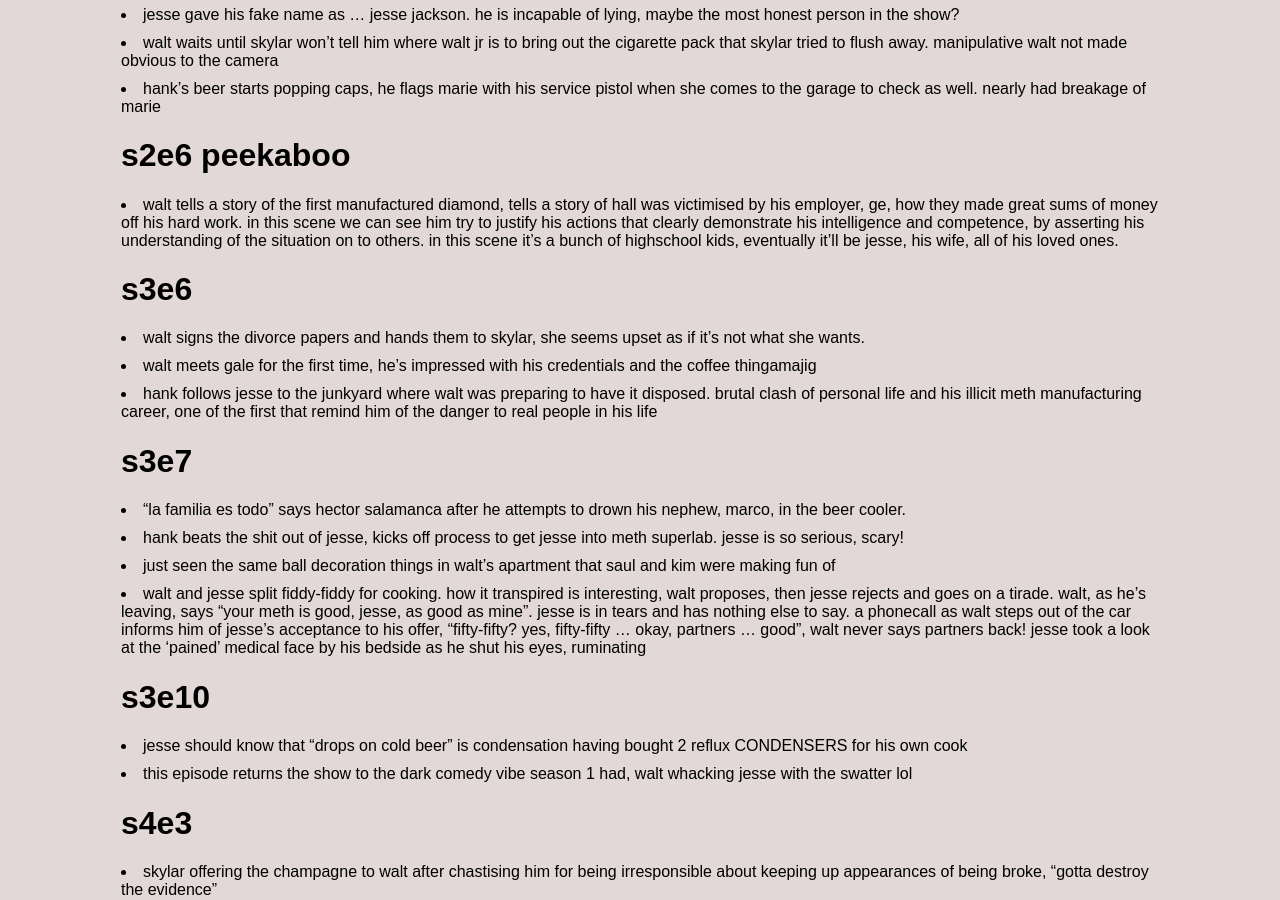
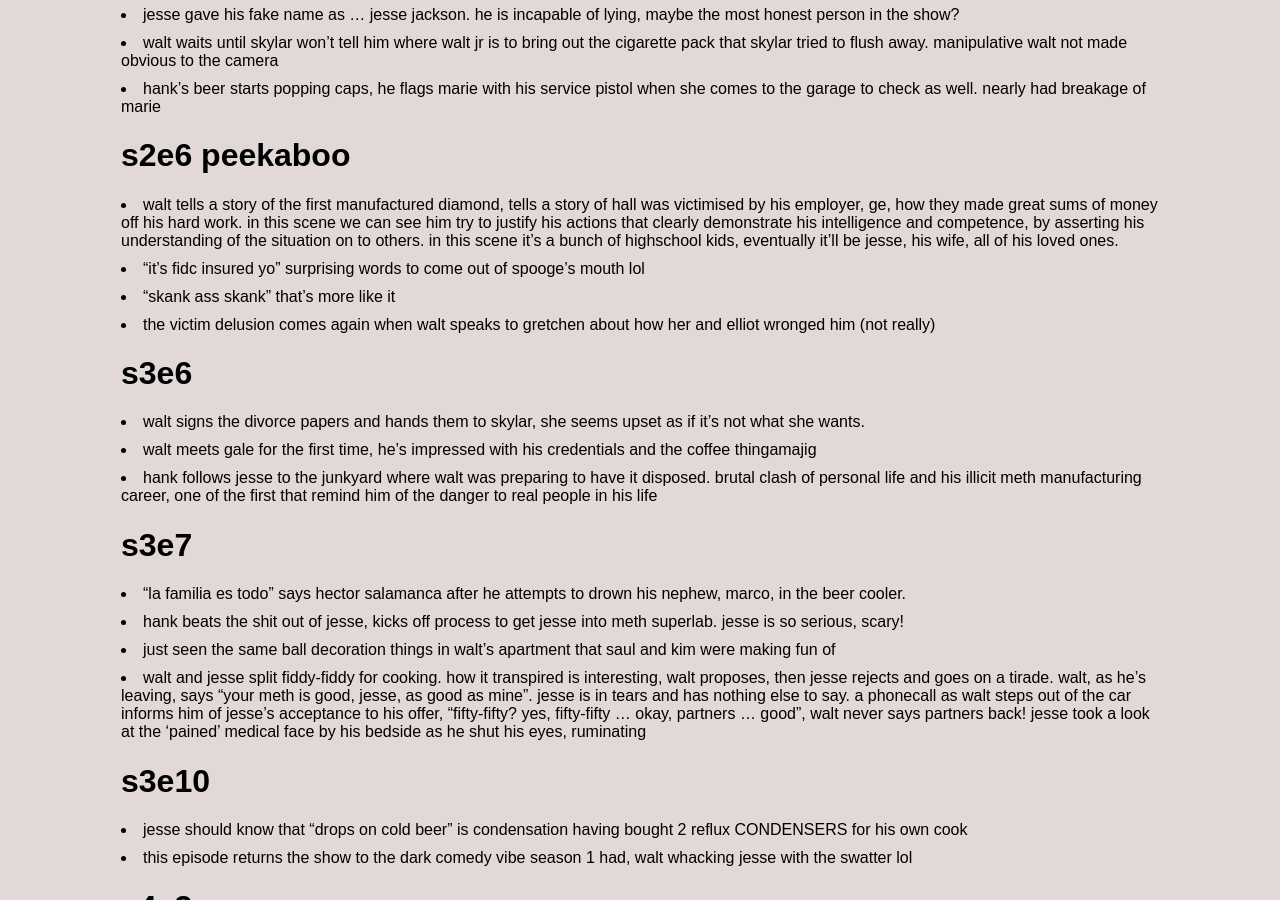
Before and after one commit to jsbaasi/jsbaasi.github.io, a Jekyll site: the page built from _posts/2026-06-08-breaking-bad-episodes.md, in a window 1280 px wide and 900 px high, scrolled down 1035 px. Built offline with Jekyll 4.4.1, drawn with Linux system fonts in a browser that asks for light colours.

Commit message:
vault backup: 2026-06-15 23:17:17

```diff
--- a/_posts/2026-06-08-breaking-bad-episodes.md
+++ b/_posts/2026-06-08-breaking-bad-episodes.md
@@ -24,6 +24,9 @@ permalink: /breaking-bad/
 - hank's beer starts popping caps, he flags marie with his service pistol when she comes to the garage to check as well. nearly had breakage of marie
 # s2e6 peekaboo
 - walt tells a story of the first manufactured diamond, tells a story of hall was victimised by his employer, ge, how they made great sums of money off his hard work. in this scene we can see him try to justify his actions that clearly demonstrate his intelligence and competence, by asserting his understanding of the situation on to others. in this scene it's a bunch of highschool kids, eventually it'll be jesse, his wife, all of his loved ones.
+- "it's fidc insured yo" surprising words to come out of spooge's mouth lol
+- "skank ass skank" that's more like it
+- the victim delusion comes again when walt speaks to gretchen about how her and elliot wronged him (not really)
 # s3e6
 - walt signs the divorce papers and hands them to skylar, she seems upset as if it's not what she wants.
 - walt meets gale for the first time, he's impressed with his credentials and the coffee thingamajig
```
